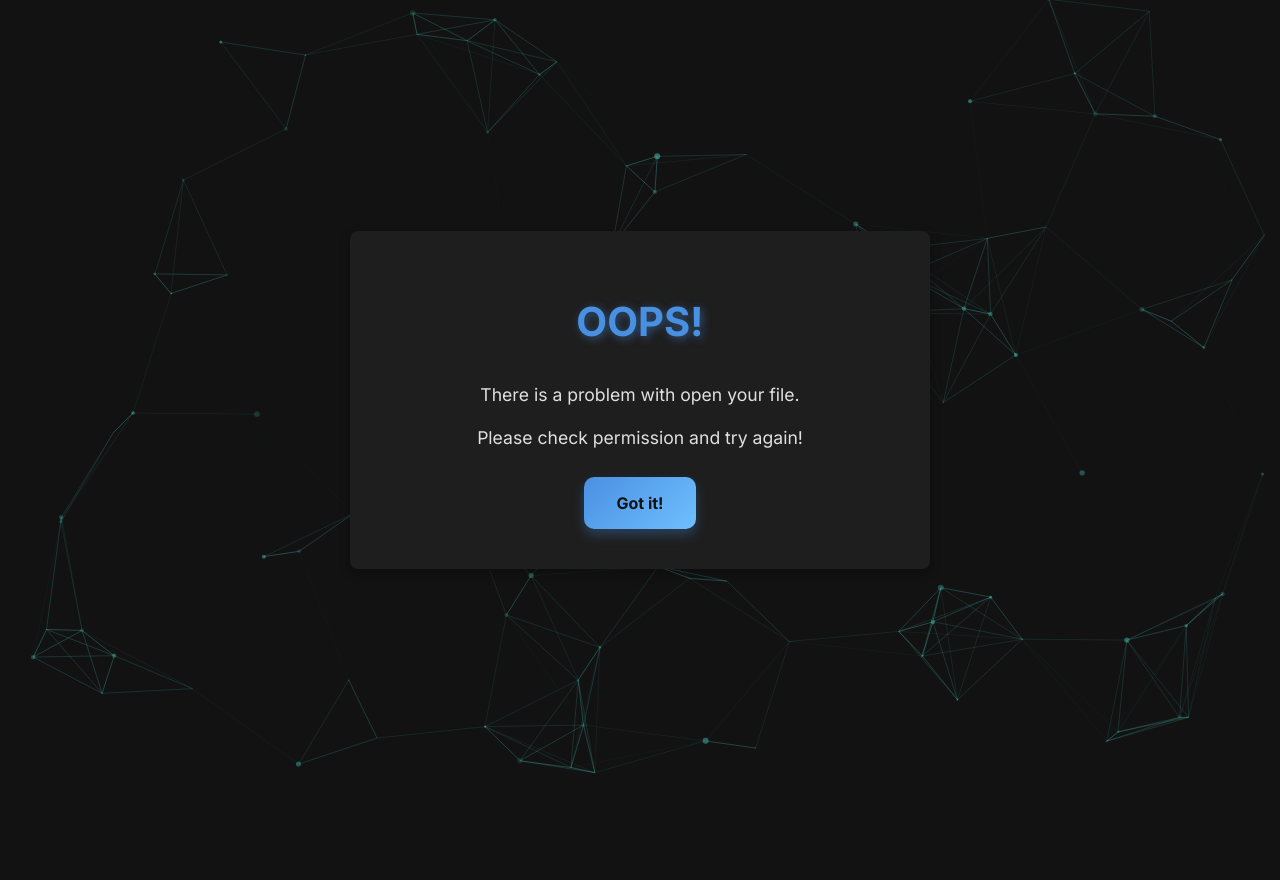
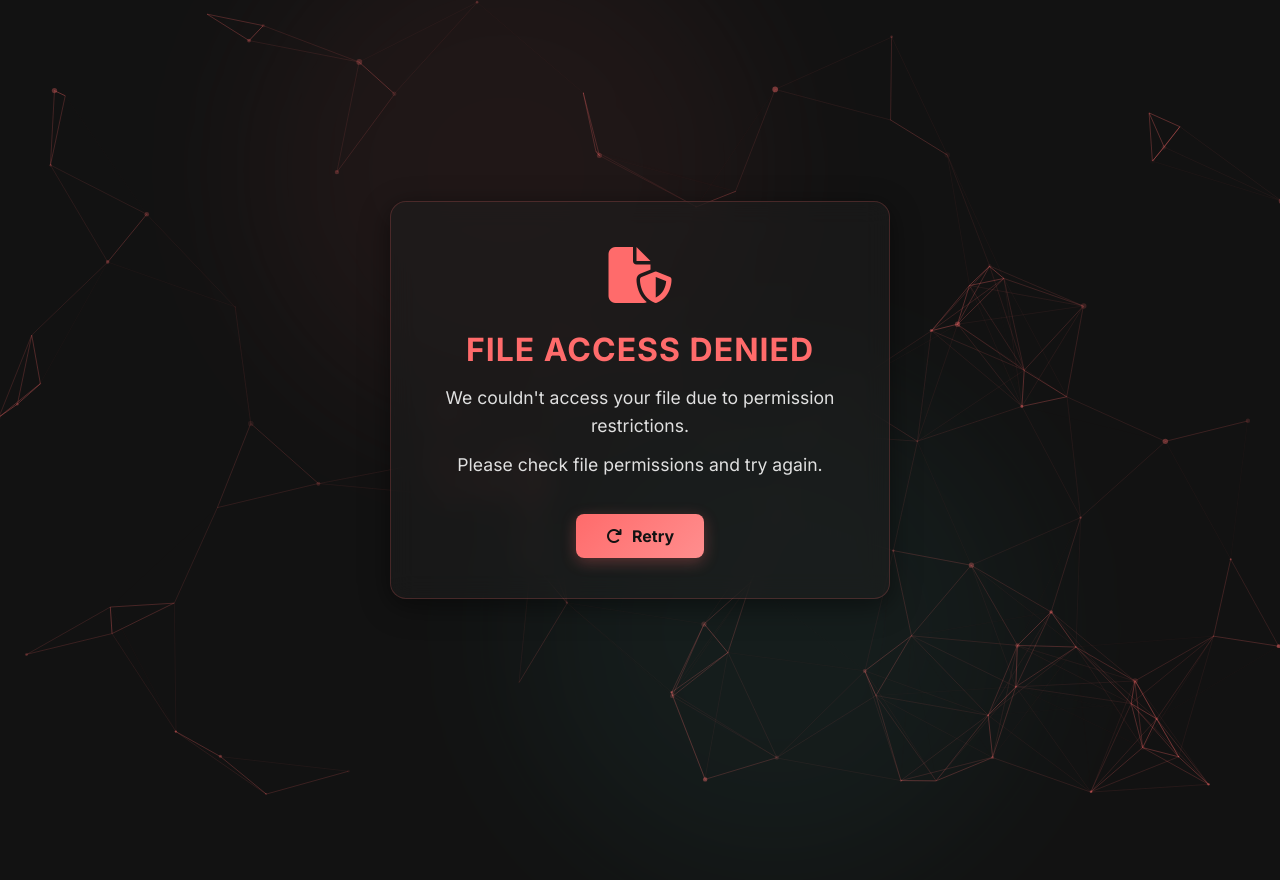
Before and after one commit to SEPAD-Project/WebApplication, a Flask app: template app/templates/class/file_permission_error.html in a window 1280 px wide. Before the commit the page ends 773 px from the top, so only its background shows below. Run offline with Flask 3, Linux system fonts and the light colour scheme; the template is opened without the code that fills it, so the values that code supplies are empty.

Commit message:
file permission error page styles Improved

```diff
--- a/app/static/css/class/file_permission_error.css
+++ b/app/static/css/class/file_permission_error.css
@@ -1,82 +1,210 @@
+:root {
+    --primary-color: #4ECDC4;
+    --primary-dark: #3aa8a1;
+    --secondary-color: #FF6B6B;
+    --dark-bg: #121212;
+    --dark-gray: #1E1E1E;
+    --medium-gray: #2C2C2C;
+    --light-gray: #E0E0E0;
+    --white: #FFFFFF;
+    --shadow: 0 4px 20px rgba(0, 0, 0, 0.2);
+  }
+
+  * {
+      box-sizing: border-box;
+      margin: 0;
+      padding: 0;
+  }
+
   body {
-    align-items: center;
-    background-color: #121212;
-    display: flex;
+      background-color: var(--dark-bg);
+      color: var(--light-gray);
       font-family: 'Inter', sans-serif;
       height: 100vh;
-    justify-content: center;
       margin: 0;
-    text-align: center;
+      overflow: hidden;
+      position: relative;
+  }
+
+  body::before,
+  body::after {
+      content: '';
+      position: absolute;
+      border-radius: 50%;
+      filter: blur(80px);
+      opacity: 0.4;
+      z-index: -1;
+  }
+
+  body::before {
+      top: -10%;
+      left: 20%;
+      width: 500px;
+      height: 500px;
+      background: rgba(255, 107, 107, 0.15);
+  }
+
+  body::after {
+      bottom: -10%;
+      right: 20%;
+      width: 500px;
+      height: 500px;
+      background: rgba(78, 205, 196, 0.15);
   }
 
   #particles-js {
       position: absolute;
-    top: 0;
-    left: 0;
       width: 100%;
       height: 100%;
       z-index: -1;
   }
 
-.notification-container {
-    align-items: center;
-    background-color: #1E1E1E;
-    border-radius: 8px;
-    box-shadow: 0 4px 12px rgba(0, 0, 0, 0.3);
+  .content-area {
       display: flex;
       flex-direction: column;
+      align-items: center;
+      justify-content: center;
+      width: 100%;
       padding: 40px;
-    width: 500px;
+      min-height: 100vh;
+  }
+
+  .glass-card {
+      background: rgba(30, 30, 30, 0.5);
+      backdrop-filter: blur(12px);
+      -webkit-backdrop-filter: blur(12px);
+      border-radius: 16px;
+      border: 1px solid rgba(255, 107, 107, 0.2);
+      box-shadow: var(--shadow),
+                  0 8px 32px rgba(0, 0, 0, 0.3);
+      padding: 40px;
+      width: 100%;
+      max-width: 500px;
+      transition: transform 0.3s ease, box-shadow 0.3s ease;
+  }
+
+  .glass-card:hover {
+      transform: translateY(-5px);
+      box-shadow: 0 12px 24px rgba(0, 0, 0, 0.4);
+  }
+
+  .notification-container {
+      display: flex;
+      flex-direction: column;
+      align-items: center;
+      text-align: center;
+  }
+
+  .notification-icon {
+      color: var(--secondary-color);
+      font-size: 3.5rem;
+      margin-bottom: 20px;
+      animation: shake 0.8s cubic-bezier(.36,.07,.19,.97) both;
+  }
+
+  @keyframes shake {
+      0%, 100% { transform: translateX(0); }
+      10%, 30%, 50%, 70%, 90% { transform: translateX(-5px); }
+      20%, 40%, 60%, 80% { transform: translateX(5px); }
   }
 
   .notification-title {
-    color: #4A90E2;
-    font-size: 2.5rem;
-    font-weight: bold;
-    margin-bottom: 20px;
-    text-shadow: 2px 2px 8px rgba(74, 144, 226, 0.5);
+      color: var(--secondary-color);
+      font-size: 2rem;
+      font-weight: 700;
+      margin-bottom: 15px;
+      text-transform: uppercase;
+      letter-spacing: 1px;
+  }
+
+  .notification-content {
+      margin-bottom: 25px;
   }
 
   .notification-text {
-    color: #E0E0E0;
+      color: var(--light-gray);
       font-size: 1.1rem;
-    margin-bottom: 5px;
-    text-align: center;
+      margin-bottom: 10px;
+      line-height: 1.6;
   }
 
   .notification-action {
-    background: linear-gradient(135deg, #4A90E2, #6FBFFF);
-    border-radius: 10px;
-    box-shadow: 0 6px 12px rgba(74, 144, 226, 0.3);
-    color: #121212;
+      background: linear-gradient(135deg, var(--secondary-color), #ff8e8e);
+      border: none;
+      border-radius: 8px;
+      box-shadow: 0 4px 15px rgba(255, 107, 107, 0.3);
+      color: var(--dark-bg);
       cursor: pointer;
-    display: inline-block;
+      display: inline-flex;
+      align-items: center;
       font-size: 1rem;
-    font-weight: bold;
-    margin-top: 1.5rem;
-    padding: 1rem 2rem;
+      font-weight: 600;
+      padding: 12px 30px;
       text-decoration: none;
-    transition: all 0.3s ease-in-out;
+      transition: all 0.3s ease;
       position: relative;
       overflow: hidden;
   }
 
-.notification-action::before {
+  .notification-action i {
+      margin-right: 10px;
+  }
+
+  .notification-action:hover {
+      background: linear-gradient(135deg, #ff8e8e, var(--secondary-color));
+      box-shadow: 0 6px 20px rgba(255, 107, 107, 0.4);
+      transform: translateY(-3px);
+  }
+
+  .notification-action::after {
       content: '';
       position: absolute;
       top: 0;
       left: -100%;
       width: 100%;
       height: 100%;
-    background: rgba(255, 255, 255, 0.2);
-    transition: left 0.5s ease-in-out;
+      background: linear-gradient(90deg, transparent, rgba(255, 255, 255, 0.2), transparent);
+      transition: left 0.5s ease;
   }
 
-.notification-action:hover::before {
+  .notification-action:hover::after {
       left: 100%;
   }
 
-.notification-action:hover {
-    box-shadow: 0 8px 16px rgba(74, 144, 226, 0.4);
-    transform: translateY(-2px);
+  /* Responsive Design */
+  @media (max-width: 768px) {
+      .content-area {
+          padding: 20px;
       }
+
+      .glass-card {
+          padding: 30px;
+      }
+
+      .notification-title {
+          font-size: 1.8rem;
+      }
+
+      .notification-text {
+          font-size: 1rem;
+      }
+  }
+
+  @media (max-width: 480px) {
+      .glass-card {
+          padding: 25px;
+      }
+
+      .notification-title {
+          font-size: 1.5rem;
+      }
+
+      .notification-icon {
+          font-size: 3rem;
+      }
+
+      .notification-action {
+          padding: 10px 25px;
+          font-size: 0.9rem;
+      }
+  }
--- a/app/templates/class/file_permission_error.html
+++ b/app/templates/class/file_permission_error.html
@@ -8,21 +8,64 @@
     <link rel="icon" type="image/x-icon" href="../static/icons/icon.ico">
     <link rel="stylesheet" href="{{ url_for('static', filename='css/class/file_permission_error.css') }}">
     <link href="https://fonts.googleapis.com/css2?family=Inter:wght@400;500;700&display=swap" rel="stylesheet">
+    <link rel="stylesheet" href="https://cdnjs.cloudflare.com/ajax/libs/font-awesome/6.5.1/css/all.min.css">
 </head>
 <body>
     <div id="particles-js"></div>
-    <div class="notification-container">
-        <h1 class="notification-title">OOPS!</h1>
-        <p class="notification-text">
-            There is a problem with open your file.
-        </p>
-        <p class="notification-text">
-            Please check permission and try again!
-        </p>
-        <a href="{{ url_for('class_routes.add_from_excel') }}" class="notification-action">Got it!</a>
+
+    <div class="content-area">
+        <div class="glass-card notification-container">
+            <div class="notification-icon">
+                <i class="fas fa-file-shield"></i>
+            </div>
+            <h1 class="notification-title">FILE ACCESS DENIED</h1>
+            <div class="notification-content">
+                <p class="notification-text">
+                    We couldn't access your file due to permission restrictions.
+                </p>
+                <p class="notification-text">
+                    Please check file permissions and try again.
+                </p>
+            </div>
+            <a href="{{ url_for('class_routes.add_from_excel') }}" class="notification-action">
+                <i class="fas fa-redo"></i> Retry
+            </a>
+        </div>
     </div>
 
-    <script src="{{ url_for('static', filename='js/particles.min.js') }}"></script>
-    <script src="{{ url_for('static', filename='js/particles_config.js') }}"></script>
+    <script src="https://cdn.jsdelivr.net/particles.js/2.0.0/particles.min.js"></script>
+    <script>
+        document.addEventListener('DOMContentLoaded', function() {
+            particlesJS('particles-js', {
+                "particles": {
+                    "number": { "value": 80, "density": { "enable": true, "value_area": 800 } },
+                    "color": { "value": "#FF6B6B" },
+                    "shape": { "type": "circle" },
+                    "opacity": { "value": 0.5, "random": true },
+                    "size": { "value": 3, "random": true },
+                    "line_linked": {
+                        "enable": true,
+                        "distance": 150,
+                        "color": "#FF6B6B",
+                        "opacity": 0.4,
+                        "width": 1
+                    },
+                    "move": {
+                        "enable": true,
+                        "speed": 1.5,
+                        "direction": "none",
+                        "random": true,
+                        "out_mode": "out"
+                    }
+                },
+                "interactivity": {
+                    "events": {
+                        "onhover": { "enable": true, "mode": "grab" },
+                        "onclick": { "enable": true, "mode": "push" }
+                    }
+                }
+            });
+        });
+    </script>
 </body>
 </html>
```
Lines whose indentation alone changed are shown as unchanged.
